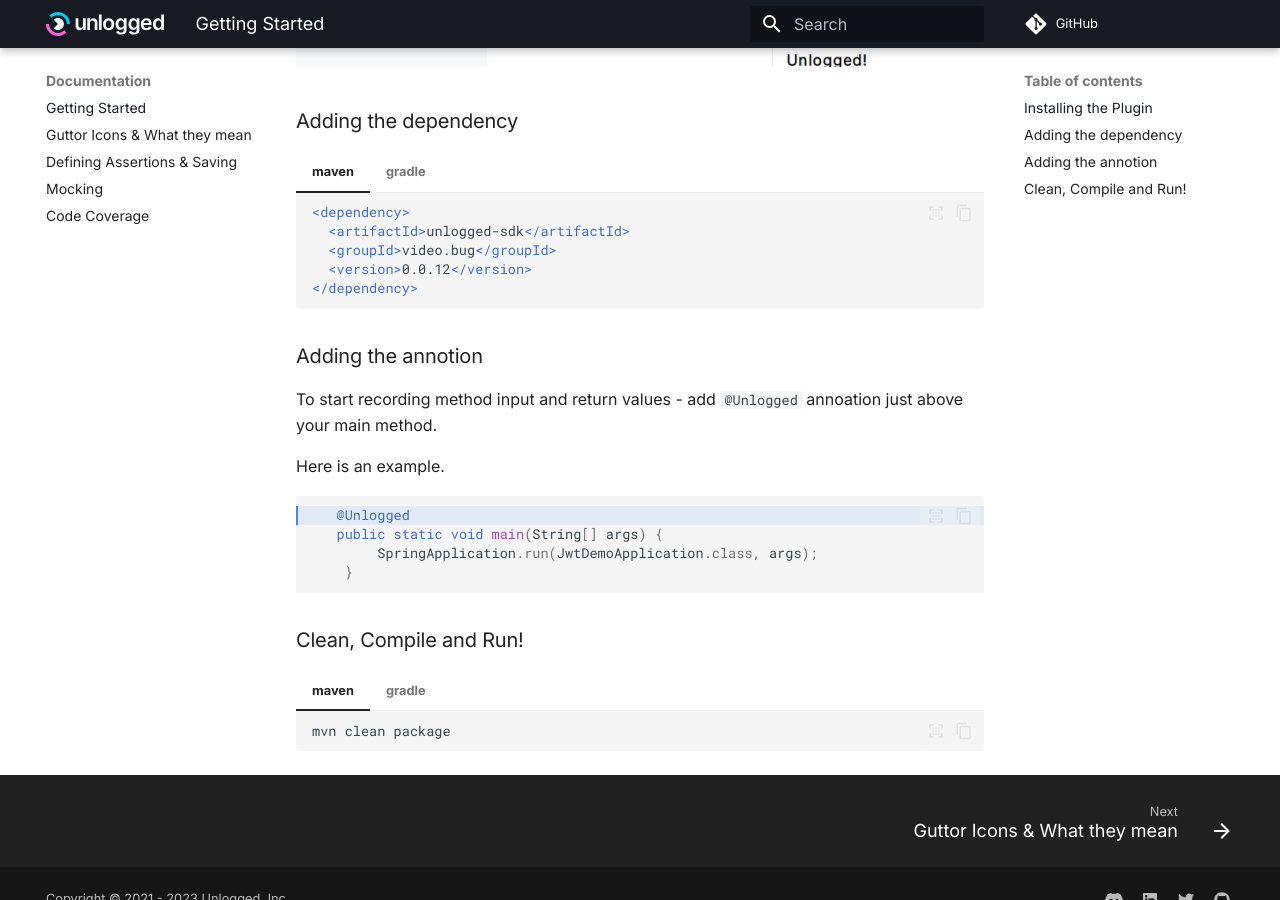
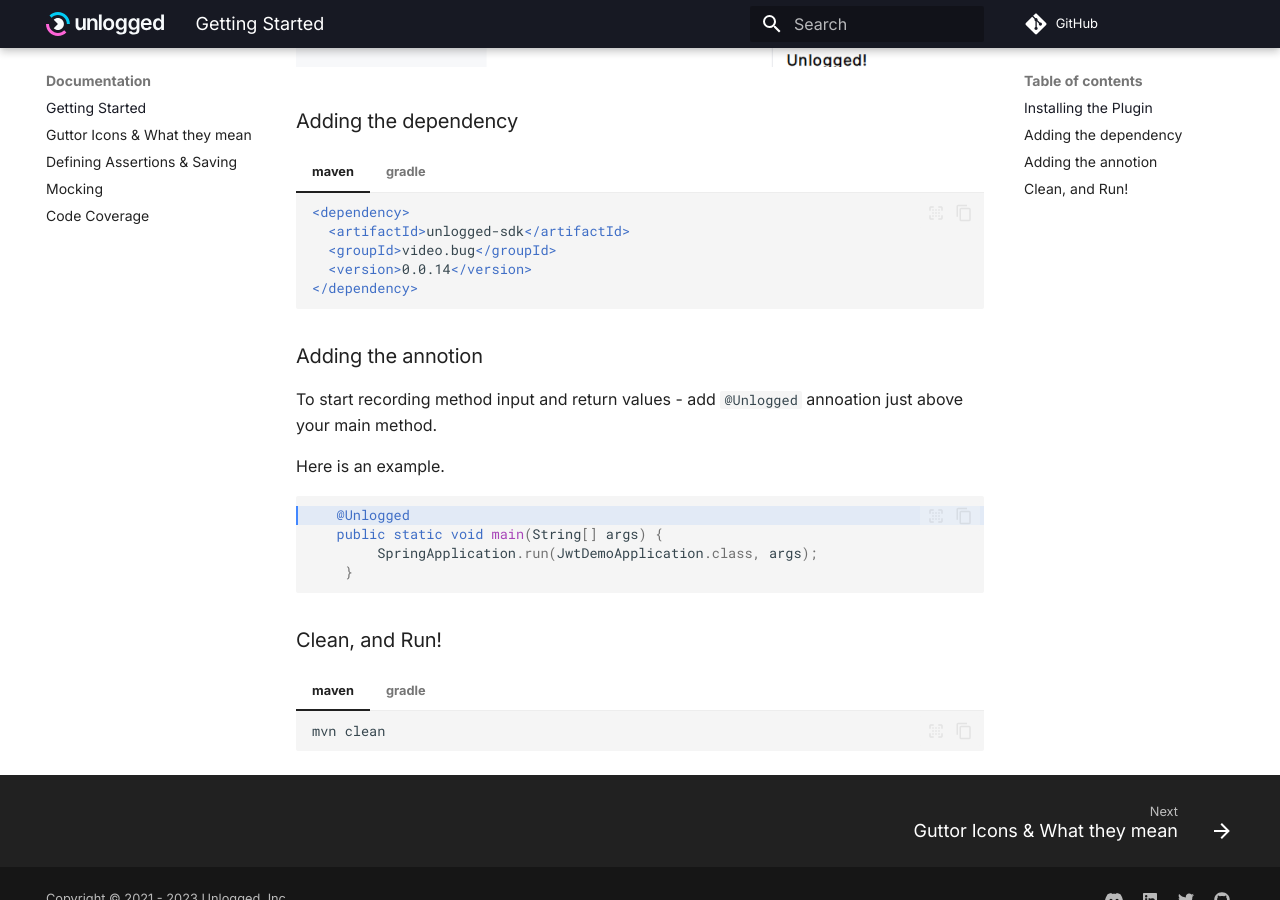
Before and after one commit to unloggedio/documentation, an MkDocs documentation site: the page built from docs/index.md, in a window 1280 px wide and 900 px high, scrolled down 750 px. Built offline with MkDocs 1.6.1 and Material for MkDocs 9.7.7, drawn with Linux system fonts in a browser that asks for light colours; comment, search, counter and statistics services are not loaded.

Commit message:
Update index.md

````diff
--- a/docs/index.md
+++ b/docs/index.md
@@ -14,7 +14,7 @@
     <dependency>
       <artifactId>unlogged-sdk</artifactId>
       <groupId>video.bug</groupId>
-      <version>0.0.12</version>
+      <version>0.0.14</version>
     </dependency>
     ```
 
@@ -22,8 +22,8 @@
     ``` groovy
     dependencies
     {
-        implementation 'video.bug:unlogged-sdk:0.0.12'
-        annotationProcessor 'video.bug:unlogged-sdk:0.0.12'
+        implementation 'video.bug:unlogged-sdk:0.0.14'
+        annotationProcessor 'video.bug:unlogged-sdk:0.0.14'
     }
     ```
 
@@ -39,14 +39,14 @@
     }
 ```
 
-### Clean, Compile and Run!
+### Clean, and Run!
 
 === "maven"
     ``` maven
-    mvn clean package
+    mvn clean
     ```
 
 === "gradle"
     ``` groovy
-    gradle clean build
+    gradle clean
     ```
````
